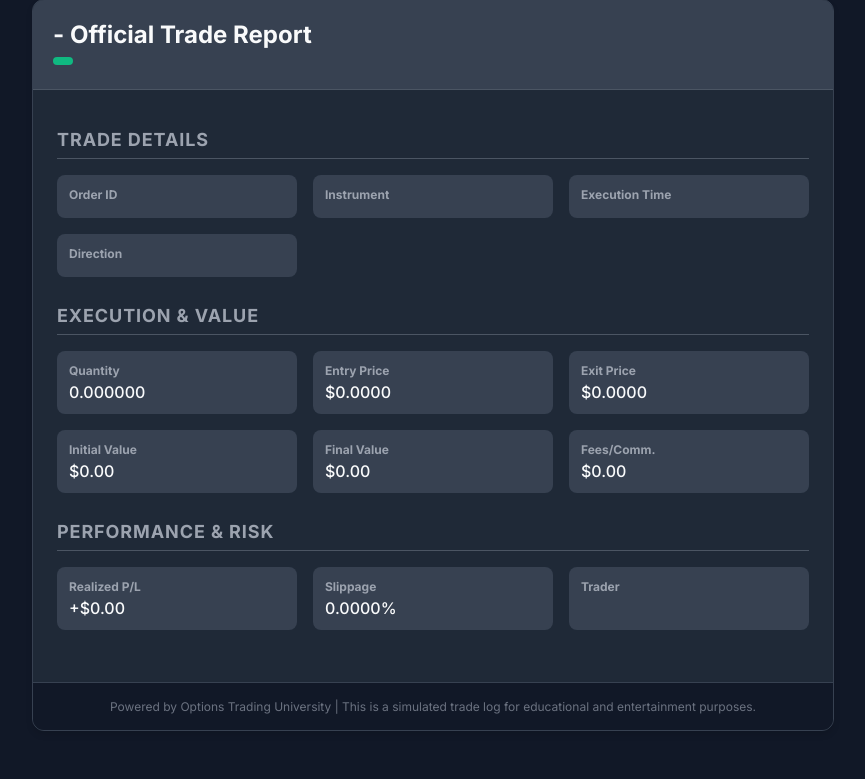
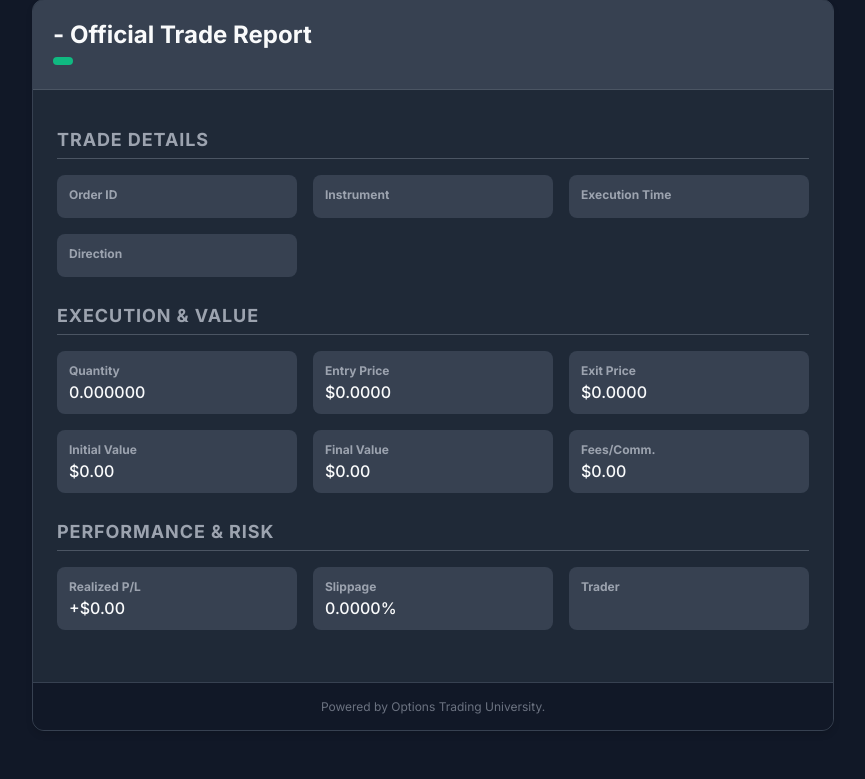
Before and after one commit to OptionsTradingUni/Stockbot, a Flask app: template templates/log_template.html in a window 1280 px wide. Shown: the part 21-800 px from the top of the page, without its empty margins (207-1072 px from the left). Run offline with Flask 3, Linux system fonts and the light colour scheme; the template is opened without the code that fills it, so the values that code supplies are empty.

Commit message:
Update log_template.html

```diff
--- a/templates/log_template.html
+++ b/templates/log_template.html
@@ -131,7 +131,7 @@
             </div>
         </div>
         <div class="footer">
-            Powered by Options Trading University | This is a simulated trade log for educational and entertainment purposes.
+            Powered by Options Trading University.
         </div>
     </div>
 </body>
```
